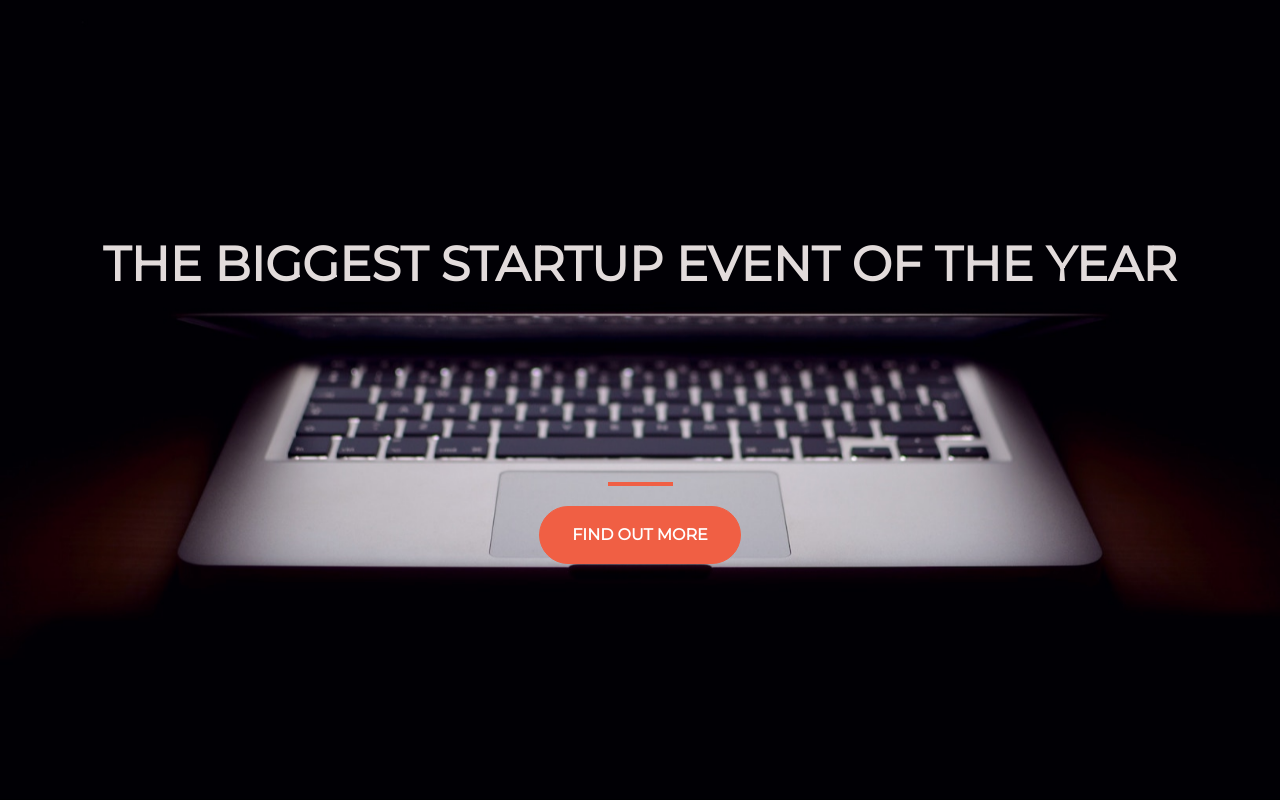
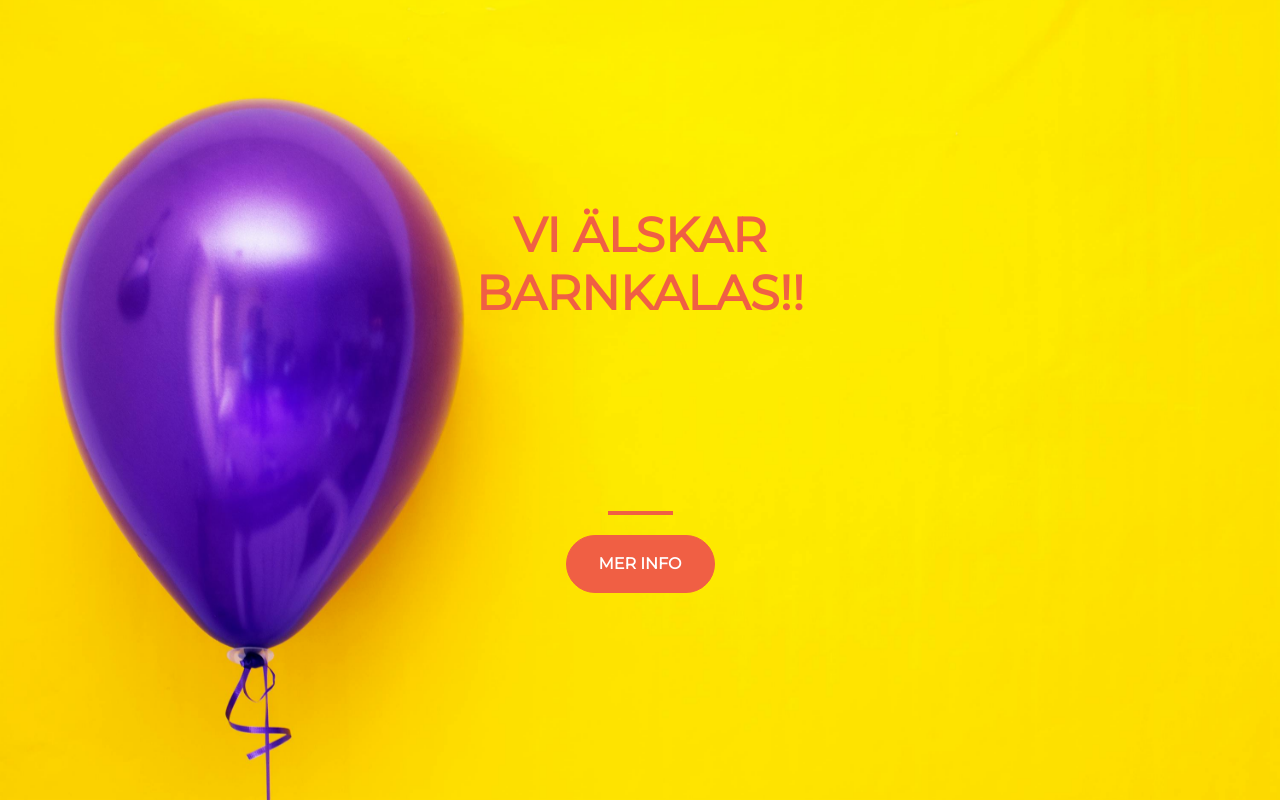
Before and after one commit to TraderJimmy/barnkalas, a plain HTML site: page index.html in a window 1280 px wide. Drawn offline with nearby package versions, Linux system fonts and the light colour scheme.

Commit message:
Barnkalas background

```diff
--- a/index.html
+++ b/index.html
@@ -1,7 +1,7 @@
 <!DOCTYPE html>
 <html>
   <head>
-    <title>Startup</title>
+    <title>Barnkalas - Här hittar du all info inför barnkalaset</title>
     <!-- Required meta tags -->
     <meta charset="utf-8">
     <meta name="viewport" content="width=device-width, initial-scale=1, shrink-to-fit=no">
@@ -19,12 +19,12 @@
     <div class="container d-flex justify-content-center align-items-center h-100">
       <div class="row">
         <header class="text-center col-12">
-          <h1 class="text-uppercase"><strong>The biggest startup event of the year</h1>
+          <h1 class="text-uppercase"><strong>Vi älskar <br> barnkalas!!</h1>
         </header>
         <div class="buffer col-12"> </div>
         <section class="text-center col-12">
           <hr>
-          <button class="btn btn-primary btn-xl">Find out more</button>
+          <button class="btn btn-primary btn-xl">Mer info</button>
         </section>
       </div>
     </div>
--- a/style.css
+++ b/style.css
@@ -4,7 +4,7 @@ html {
   height: 100%;
   font-family: 'Montserrat', sans-serif;
 /* Background image from css-tricks */
-  background: url(header.jpg) no-repeat center center fixed;
+  background: url(kalas.jpg) no-repeat center center fixed;
   -webkit-background-size: cover;
   -moz-background-size: cover;
   -o-background-size: cover;
@@ -12,7 +12,7 @@ html {
 }
 h1 {
   font-size:3rem;
-  color: #e2dbdb;
+  color: #F05F44;
 
 }
 hr {
```
Also changed, not shown: kalas.jpg (added).
